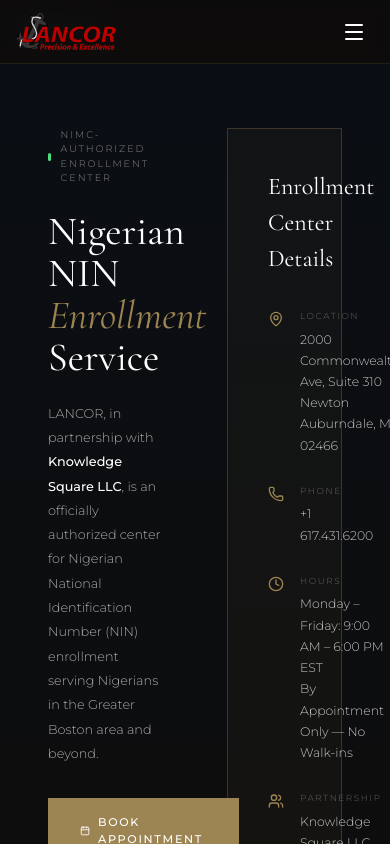
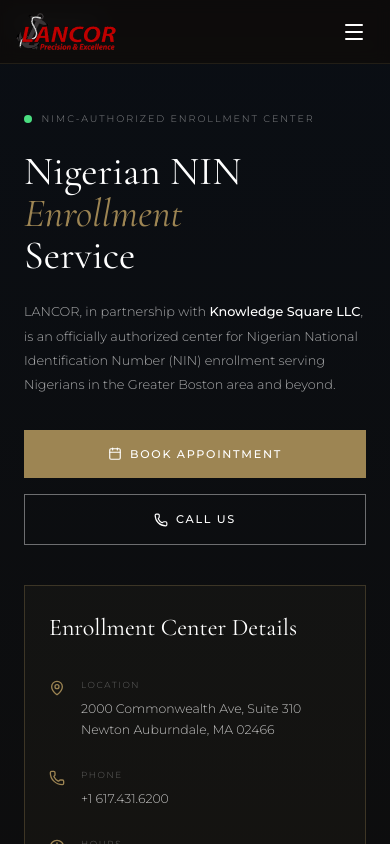
Before and after one commit to CrawlWise/lancor-website, a Next.js app: page /nin-enrollment in a window 390 px wide. Shown: the top 844 px of the page. Built offline with nearby package versions, Linux system fonts and the light colour scheme.

Commit message:
NIN page responsiveness updated

```diff
--- a/app/nin-enrollment/page.tsx
+++ b/app/nin-enrollment/page.tsx
@@ -5,9 +5,9 @@
   return (
     <>
       {/* HERO */}
-      <section className="bg-[#0e0d0c] pt-16 min-h-auto relative px-[3rem] pt-[calc(64px+4rem)] pb-[5rem]">
+      <section className="bg-[#0e0d0c] pt-16 min-h-auto relative px-6 md:px-[3rem] pt-[calc(64px+3rem)] md:pt-[calc(64px+4rem)] pb-12 md:pb-[5rem]">
         <div className="absolute inset-0 bg-[linear-gradient(to_bottom,#0a0e14_0%,#0e0d0c_100%)]" />
-        <div className="relative z-[2] max-w-[1200px] mx-auto grid grid-cols-2 gap-16 items-start">
+        <div className="relative z-[2] max-w-[1200px] mx-auto grid grid-cols-1 md:grid-cols-2 gap-10 md:gap-16 items-start">
           <div>
             <div className="flex items-center gap-[0.6rem] mb-6">
               <div className="w-2 h-2 rounded-full bg-[#4ade80]" />
@@ -21,14 +21,14 @@
             <p className="font-montserrat text-[0.8rem] text-[rgba(255,255,255,0.65)] leading-[1.9] mb-8">
               LANCOR, in partnership with <strong className="text-white font-medium">Knowledge Square LLC</strong>, is an officially authorized center for Nigerian National Identification Number (NIN) enrollment serving Nigerians in the Greater Boston area and beyond.
             </p>
-            <div className="flex gap-4 flex-wrap">
-              <a href="https://calendly.com/iqid_usa/boston" className="btn-gold"><Calendar size={14} /> BOOK APPOINTMENT</a>
-              <a href="tel:+16174316200" className="btn-outline"><Phone size={14} /> CALL US</a>
+            <div className="flex flex-col sm:flex-row gap-4 flex-wrap">
+              <a href="https://calendly.com/iqid_usa/boston" className="btn-gold justify-center"><Calendar size={14} /> BOOK APPOINTMENT</a>
+              <a href="tel:+16174316200" className="btn-outline justify-center"><Phone size={14} /> CALL US</a>
             </div>
           </div>
 
           {/* Info card */}
-          <div className="border border-[rgba(157,133,83,0.3)] p-[2.5rem] bg-[rgba(157,133,83,0.05)]">
+          <div className="border border-[rgba(157,133,83,0.3)] p-6 md:p-[2.5rem] bg-[rgba(157,133,83,0.05)]">
             <h3 className="font-cormorant text-[1.5rem] font-normal text-white mb-8">Enrollment Center Details</h3>
             {[
               { icon: MapPin, label: "LOCATION", val: "2000 Commonwealth Ave, Suite 310\nNewton Auburndale, MA 02466" },
@@ -52,8 +52,8 @@
       </section>
 
       {/* WHAT IS NIN + WHY YOU NEED */}
-      <section className="bg-[#f2ede6] py-[7rem] px-[3rem]">
-        <div className="max-w-[1200px] mx-auto grid grid-cols-2 gap-[5rem]">
+      <section className="bg-[#f2ede6] py-14 md:py-[7rem] px-6 md:px-[3rem]">
+        <div className="max-w-[1200px] mx-auto grid grid-cols-1 md:grid-cols-2 gap-12 md:gap-[5rem]">
           <div>
             <p className="font-montserrat text-[0.65rem] tracking-[0.2em] text-[#9d8553] uppercase mb-[1.2rem]">BACKGROUND</p>
             <h2 className="font-cormorant text-[clamp(2rem,4vw,3rem)] font-normal text-[#1a1714] leading-[1.15] mb-6">
@@ -98,20 +98,20 @@
       </section>
 
       {/* HOW IT WORKS */}
-      <section className="bg-[#0e0d0c] py-[7rem] px-[3rem]">
+      <section className="bg-[#0e0d0c] py-14 md:py-[7rem] px-6 md:px-[3rem]">
         <div className="max-w-[1200px] mx-auto">
           <p className="font-montserrat text-[0.65rem] tracking-[0.2em] text-[#9d8553] uppercase mb-[1.2rem]">THE PROCESS</p>
-          <h2 className="font-cormorant text-[clamp(2rem,4vw,3rem)] font-normal text-white mb-[4rem]">
+          <h2 className="font-cormorant text-[clamp(2rem,4vw,3rem)] font-normal text-white mb-10 md:mb-[4rem]">
             How It <em className="italic text-[#9d8553]">Works</em>
           </h2>
-          <div className="grid grid-cols-4 gap-8">
+          <div className="grid grid-cols-1 sm:grid-cols-2 md:grid-cols-4 gap-8">
             {[
               { step: "01", title: "Book an Appointment", desc: "Schedule your NIN enrollment appointment online via Calendly. Enrollment is by appointments only — no walk-ins." },
               { step: "02", title: "Prepare Your Documents", desc: "Bring a valid International passport, birth certificate, and NPC Digitized Certificate to your appointment." },
               { step: "03", title: "Visit Our Center", desc: "Come to our Newton, MA office at your scheduled time. Arrive on time - appointments run efficiently with minimal wait." },
               { step: "04", title: "Receive Your NIN", desc: "Your National Identification Number is issued by NIMC. We facilitate the process securely and professionally." },
             ].map((s, index, arr) => (
-            <div key={s.step} className={`pt-8 ${index < arr.length - 1 ? "border-r mr-4":""} border-[rgba(157,133,83,0.3)]`}>
+            <div key={s.step} className={`pt-8 ${index < arr.length - 1 ? "md:border-r md:mr-4":""} border-[rgba(157,133,83,0.3)]`}>
                 <div className="font-cormorant text-[2.5rem] text-[rgba(157,133,83,0.3)] leading-none mb-5">{s.step}</div>
                 <h3 className="font-cormorant text-[1.3rem] font-normal text-white mb-3">{s.title}</h3>
                 <p className="font-montserrat text-[0.75rem] text-[rgba(255,255,255,0.5)] leading-[1.8]">{s.desc}</p>
@@ -122,8 +122,8 @@
       </section>
 
       {/* CTA */}
-        <section className="bg-[#f2ede6] py-[7rem] px-[3rem]">
-          <div className="max-w-[672px] mx-auto bg-[#9d8553] p-[3rem]">
+        <section className="bg-[#f2ede6] py-14 md:py-[7rem] px-6 md:px-[3rem]">
+          <div className="max-w-[672px] mx-auto bg-[#9d8553] p-6 md:p-[3rem]">
             <Globe size={28} color="#1a1714" className="mb-6" />
             <h2 className="font-cormorant text-[clamp(2rem,4vw,2.8rem)] font-normal text-[#1a1714] mb-6">
               Ready to Get Your NIN?
@@ -151,7 +151,7 @@
           </div>
         </section>
         {/* GOOGLE REVIEWS */}
-        <section className="bg-[#0e0d0c] py-28 px-12">
+        {/* <section className="bg-[#0e0d0c] py-28 px-12">
           <div className="max-w-300 mx-auto">
             <div className="flex items-end justify-between flex-wrap gap-6 mb-14">
               <div>
@@ -255,7 +255,7 @@
               </a>
             </div>
           </div>
-        </section>
+        </section> */}
     </>
   );
 }
```
